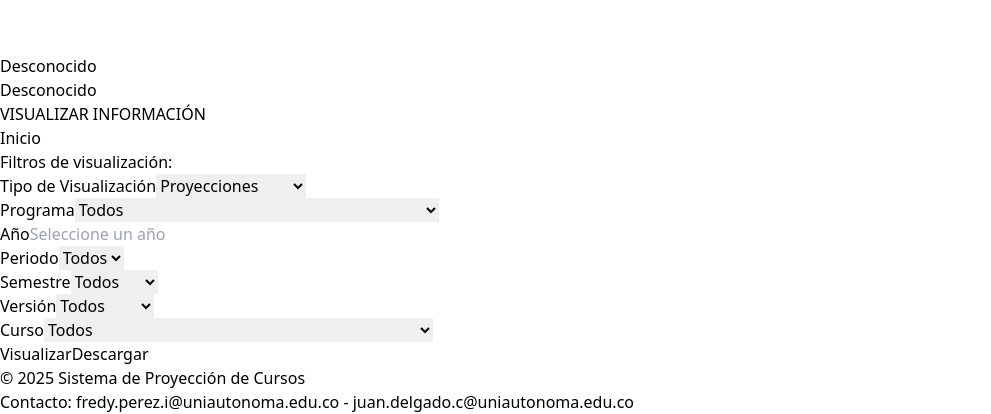
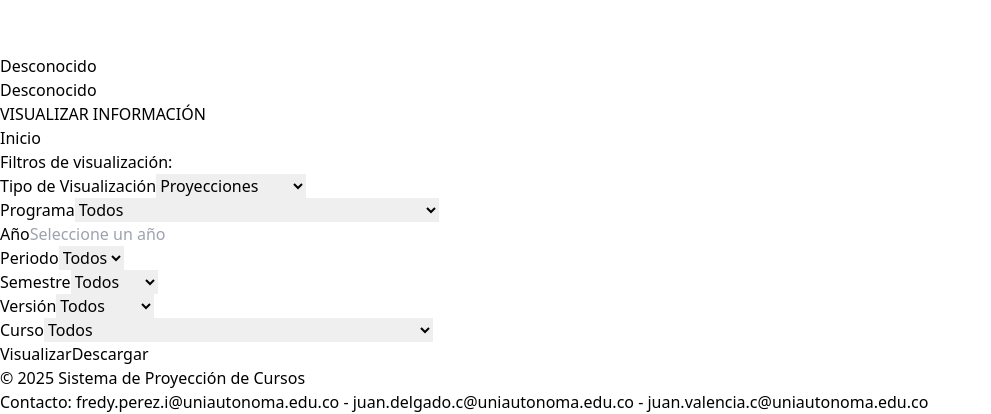
Before and after one commit to C41C3D0O/SPC-Frontend-fork, a React (Vite) app: page /filtro-de-informacion in a window 1280 px wide. Shown: the part 458-872 px from the top of the page, without its empty margins (0-991 px from the left). Built offline with nearby package versions, Linux system fonts and the light colour scheme.

Commit message:
se agrego el correo de juan valencia

```diff
--- a/src/components/GestionUsuarios.jsx
+++ b/src/components/GestionUsuarios.jsx
@@ -114,7 +114,7 @@ export function GestionUsuarios() {
       <footer className="bg-gradient-to-r from-[#00498B] to-[#001325] text-white py-4 fixed bottom-0 left-0 right-0 z-50 flex items-center justify-center">
         <div className="text-center">
           <p>© 2025 Sistema de Proyección de Cursos</p>
-          <p className="mt-1">Contacto: <a href="mailto:fredy.perez.i@uniautonoma.edu.co" className="hover:text-blue-300">fredy.perez.i@uniautonoma.edu.co</a><a href="mailto:juan.delgado.c@uniautonoma.edu.co" className="hover:text-blue-300"> - juan.delgado.c@uniautonoma.edu.co</a></p>
+          <p className="mt-1">Contacto: <a href="mailto:fredy.perez.i@uniautonoma.edu.co" className="hover:text-blue-300">fredy.perez.i@uniautonoma.edu.co</a><a href="mailto:juan.delgado.c@uniautonoma.edu.co" className="hover:text-blue-300"> - juan.delgado.c@uniautonoma.edu.co</a><a> - </a> <a href="mailto:juan.valencia.c@uniautonoma.edu.co" className="hover:text-blue-300">juan.valencia.c@uniautonoma.edu.co</a></p>
 
         </div>
       </footer>
--- a/src/components/UsuariosList.jsx
+++ b/src/components/UsuariosList.jsx
@@ -139,7 +139,7 @@ export function UsuariosList() {
     <footer className="bg-gradient-to-r from-[#00498B] to-[#001325] text-white py-4 fixed bottom-0 left-0 right-0 z-50 flex items-center justify-center">
         <div className="text-center">
           <p>© 2025 Sistema de Proyección de Cursos</p>
-          <p className="mt-1">Contacto: <a href="mailto:fredy.perez.i@uniautonoma.edu.co" className="hover:text-blue-300">fredy.perez.i@uniautonoma.edu.co</a><a href="mailto:juan.delgado.c@uniautonoma.edu.co" className="hover:text-blue-300"> - juan.delgado.c@uniautonoma.edu.co</a></p>
+          <p className="mt-1">Contacto: <a href="mailto:fredy.perez.i@uniautonoma.edu.co" className="hover:text-blue-300">fredy.perez.i@uniautonoma.edu.co</a><a href="mailto:juan.delgado.c@uniautonoma.edu.co" className="hover:text-blue-300"> - juan.delgado.c@uniautonoma.edu.co</a><a> - </a><a href="mailto:juan.valencia.c@uniautonoma.edu.co" className="hover:text-blue-300">juan.valencia.c@uniautonoma.edu.co</a></p>
 
         </div>
       </footer>
--- a/src/pages/Dashboard.jsx
+++ b/src/pages/Dashboard.jsx
@@ -106,7 +106,7 @@ export function Dashboard() {
       <footer className="bg-gradient-to-r from-[#00498B] to-[#001325] text-white py-4 fixed bottom-0 left-0 right-0 z-50 flex items-center justify-center">
         <div className="text-center">
           <p>© 2025 Sistema de Proyección de Cursos</p>
-          <p className="mt-1">Contacto: <a href="mailto:fredy.perez.i@uniautonoma.edu.co" className="hover:text-blue-300">fredy.perez.i@uniautonoma.edu.co</a><a href="mailto:juan.delgado.c@uniautonoma.edu.co" className="hover:text-blue-300"> - juan.delgado.c@uniautonoma.edu.co</a></p>
+          <p className="mt-1">Contacto: <a href="mailto:fredy.perez.i@uniautonoma.edu.co" className="hover:text-blue-300">fredy.perez.i@uniautonoma.edu.co</a> <a> - </a> <a href="mailto:juan.delgado.c@uniautonoma.edu.co" className="hover:text-blue-300">juan.delgado.c@uniautonoma.edu.co</a><a> - </a> <a href="mailto:juan.valencia.c@uniautonoma.edu.co" className="hover:text-blue-300">juan.valencia.c@uniautonoma.edu.co</a></p>
 
         </div>
       </footer>
--- a/src/pages/DashboardCoordinador.jsx
+++ b/src/pages/DashboardCoordinador.jsx
@@ -90,7 +90,7 @@ export function DashboardCoordinador() {
       <footer className="bg-gradient-to-r from-[#00498B] to-[#001325] text-white py-4 fixed bottom-0 left-0 right-0 z-50 flex items-center justify-center">
         <div className="text-center">
           <p>© 2025 Sistema de Proyección de Cursos</p>
-          <p className="mt-1">Contacto: <a href="mailto:fredy.perez.i@uniautonoma.edu.co" className="hover:text-blue-300">fredy.perez.i@uniautonoma.edu.co</a><a href="mailto:juan.delgado.c@uniautonoma.edu.co" className="hover:text-blue-300"> - juan.delgado.c@uniautonoma.edu.co</a></p>
+          <p className="mt-1">Contacto: <a href="mailto:fredy.perez.i@uniautonoma.edu.co" className="hover:text-blue-300">fredy.perez.i@uniautonoma.edu.co</a><a href="mailto:juan.delgado.c@uniautonoma.edu.co" className="hover:text-blue-300"> - juan.delgado.c@uniautonoma.edu.co</a><a> - </a> <a href="mailto:juan.valencia.c@uniautonoma.edu.co" className="hover:text-blue-300">juan.valencia.c@uniautonoma.edu.co</a></p>
 
         </div>
       </footer>
--- a/src/pages/DashboardVicerrector.jsx
+++ b/src/pages/DashboardVicerrector.jsx
@@ -90,7 +90,7 @@ export function DashboardVicerrector() {
       <footer className="bg-gradient-to-r from-[#00498B] to-[#001325] text-white py-4 fixed bottom-0 left-0 right-0 z-50 flex items-center justify-center">
         <div className="text-center">
           <p>© 2025 Sistema de Proyección de Cursos</p>
-          <p className="mt-1">Contacto: <a href="mailto:fredy.perez.i@uniautonoma.edu.co" className="hover:text-blue-300">fredy.perez.i@uniautonoma.edu.co</a><a href="mailto:juan.delgado.c@uniautonoma.edu.co" className="hover:text-blue-300"> - juan.delgado.c@uniautonoma.edu.co</a></p>
+          <p className="mt-1">Contacto: <a href="mailto:fredy.perez.i@uniautonoma.edu.co" className="hover:text-blue-300">fredy.perez.i@uniautonoma.edu.co</a><a href="mailto:juan.delgado.c@uniautonoma.edu.co" className="hover:text-blue-300"> - juan.delgado.c@uniautonoma.edu.co</a><a> - </a> <a href="mailto:juan.valencia.c@uniautonoma.edu.co" className="hover:text-blue-300">juan.valencia.c@uniautonoma.edu.co</a></p>
 
         </div>
       </footer>
--- a/src/pages/FormularioRegistroUsuario.jsx
+++ b/src/pages/FormularioRegistroUsuario.jsx
@@ -315,7 +315,7 @@ export function FormularioRegistroUsuarios() {
         <footer className="bg-gradient-to-r from-[#00498B] to-[#001325] text-white py-4 fixed bottom-0 left-0 right-0 z-50 flex items-center justify-center">
         <div className="text-center">
           <p>© 2025 Sistema de Proyección de Cursos</p>
-          <p className="mt-1">Contacto: <a href="mailto:fredy.perez.i@uniautonoma.edu.co" className="hover:text-blue-300">fredy.perez.i@uniautonoma.edu.co</a><a href="mailto:juan.delgado.c@uniautonoma.edu.co" className="hover:text-blue-300"> - juan.delgado.c@uniautonoma.edu.co</a></p>
+          <p className="mt-1">Contacto: <a href="mailto:fredy.perez.i@uniautonoma.edu.co" className="hover:text-blue-300">fredy.perez.i@uniautonoma.edu.co</a><a href="mailto:juan.delgado.c@uniautonoma.edu.co" className="hover:text-blue-300"> - juan.delgado.c@uniautonoma.edu.co</a><a> - </a><a href="mailto:juan.valencia.c@uniautonoma.edu.co" className="hover:text-blue-300">juan.valencia.c@uniautonoma.edu.co</a></p>
 
         </div>
       </footer>
--- a/src/pages/InformationFilter.jsx
+++ b/src/pages/InformationFilter.jsx
@@ -381,7 +381,7 @@ export function InformationFilter() {
      <footer className="mt-10 bg-gradient-to-r from-[#00498B] to-[#001325] text-white py-4 fixed bottom-0 left-0 right-0 z-50 flex items-center justify-center">
         <div className="text-center">
           <p>© 2025 Sistema de Proyección de Cursos</p>
-          <p className="mt-1">Contacto: <a href="mailto:fredy.perez.i@uniautonoma.edu.co" className="hover:text-blue-300">fredy.perez.i@uniautonoma.edu.co</a><a href="mailto:juan.delgado.c@uniautonoma.edu.co" className="hover:text-blue-300"> - juan.delgado.c@uniautonoma.edu.co</a></p>
+          <p className="mt-1">Contacto: <a href="mailto:fredy.perez.i@uniautonoma.edu.co" className="hover:text-blue-300">fredy.perez.i@uniautonoma.edu.co</a><a href="mailto:juan.delgado.c@uniautonoma.edu.co" className="hover:text-blue-300"> - juan.delgado.c@uniautonoma.edu.co</a><a> - </a> <a href="mailto:juan.valencia.c@uniautonoma.edu.co" className="hover:text-blue-300">juan.valencia.c@uniautonoma.edu.co</a></p>
 
         </div>
       </footer>
--- a/src/pages/UpdatePassword.jsx
+++ b/src/pages/UpdatePassword.jsx
@@ -191,7 +191,7 @@ export function UpdatePassword() {
         <footer className="bg-gradient-to-r from-[#00498B] to-[#001325] text-white py-4 fixed bottom-0 left-0 right-0 z-50 flex items-center justify-center">
         <div className="text-center">
           <p>© 2025 Sistema de Proyección de Cursos</p>
-          <p className="mt-1">Contacto: <a href="mailto:fredy.perez.i@uniautonoma.edu.co" className="hover:text-blue-300">fredy.perez.i@uniautonoma.edu.co</a><a href="mailto:juan.delgado.c@uniautonoma.edu.co" className="hover:text-blue-300"> - juan.delgado.c@uniautonoma.edu.co</a></p>
+          <p className="mt-1">Contacto: <a href="mailto:fredy.perez.i@uniautonoma.edu.co" className="hover:text-blue-300">fredy.perez.i@uniautonoma.edu.co</a><a href="mailto:juan.delgado.c@uniautonoma.edu.co" className="hover:text-blue-300"> - juan.delgado.c@uniautonoma.edu.co</a><a> - </a> <a href="mailto:juan.valencia.c@uniautonoma.edu.co" className="hover:text-blue-300">juan.valencia.c@uniautonoma.edu.co</a></p>
 
         </div>
       </footer>
--- a/src/pages/UploadPage.jsx
+++ b/src/pages/UploadPage.jsx
@@ -116,6 +116,7 @@ export function UploadPage() {
   return (
     <div className="flex flex-col min-h-screen bg-white">
       {/* Header fijo igual que en Dashboard */}
+      <div className='mt-20'>
         <header className="fixed top-0 left-0 right-0 z-50">
           <div className="flex w-full">
             {/* Sección de usuario */}
@@ -146,6 +147,7 @@ export function UploadPage() {
             </div>
           </div>
         </header>
+      </div>
 
       {/* Popup del menú */}
       {isMenuOpen && (
@@ -273,13 +275,15 @@ export function UploadPage() {
       </Modal>
 
       {/* Footer fijo igual que en Dashboard */}
+      <div className='mt-40'>
         <footer className="bg-gradient-to-r from-[#00498B] to-[#001325] text-white py-4 fixed bottom-0 left-0 right-0 z-50 flex items-center justify-center">
         <div className="text-center">
           <p>© 2025 Sistema de Proyección de Cursos</p>
-          <p className="mt-1">Contacto: <a href="mailto:fredy.perez.i@uniautonoma.edu.co" className="hover:text-blue-300">fredy.perez.i@uniautonoma.edu.co</a><a href="mailto:juan.delgado.c@uniautonoma.edu.co" className="hover:text-blue-300"> - juan.delgado.c@uniautonoma.edu.co</a></p>
+          <p className="mt-1">Contacto: <a href="mailto:fredy.perez.i@uniautonoma.edu.co" className="hover:text-blue-300">fredy.perez.i@uniautonoma.edu.co</a><a href="mailto:juan.delgado.c@uniautonoma.edu.co" className="hover:text-blue-300"> - juan.delgado.c@uniautonoma.edu.co</a><a> - </a> <a href="mailto:juan.valencia.c@uniautonoma.edu.co" className="hover:text-blue-300">juan.valencia.c@uniautonoma.edu.co</a></p>
 
         </div>
       </footer>
       </div>
+    </div>
   );
 }
--- a/src/pages/VisualizarProyecciones.jsx
+++ b/src/pages/VisualizarProyecciones.jsx
@@ -149,7 +149,7 @@ export function VisualizarProyecciones() {
       <footer className="bg-gradient-to-r from-[#00498B] to-[#001325] text-white py-4 fixed bottom-0 left-0 right-0 z-50 flex items-center justify-center">
         <div className="text-center">
           <p>© 2025 Sistema de Proyección de Cursos</p>
-          <p className="mt-1">Contacto: <a href="mailto:fredy.perez.i@uniautonoma.edu.co" className="hover:text-blue-300">fredy.perez.i@uniautonoma.edu.co</a><a href="mailto:juan.delgado.c@uniautonoma.edu.co" className="hover:text-blue-300"> - juan.delgado.c@uniautonoma.edu.co</a></p>
+          <p className="mt-1">Contacto: <a href="mailto:fredy.perez.i@uniautonoma.edu.co" className="hover:text-blue-300">fredy.perez.i@uniautonoma.edu.co</a><a href="mailto:juan.delgado.c@uniautonoma.edu.co" className="hover:text-blue-300"> - juan.delgado.c@uniautonoma.edu.co</a><a> - </a> <a href="mailto:juan.valencia.c@uniautonoma.edu.co" className="hover:text-blue-300">juan.valencia.c@uniautonoma.edu.co</a></p>
         </div>
       </footer>
     </div>
```
Lines whose indentation alone changed are shown as unchanged.
